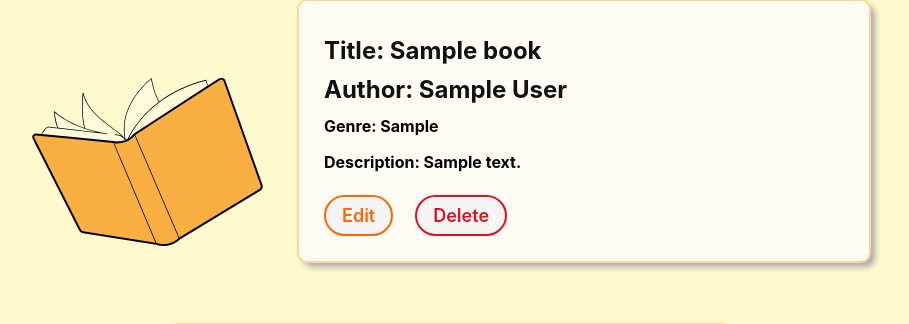
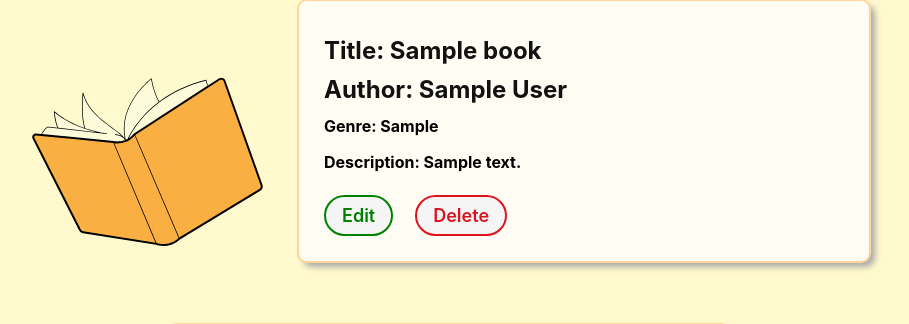
Before and after one commit to mcohenfuentes/django-crud-app-book-collector, a Django app: page /books/1/ in a window 1280 px wide. Shown: the part 108-432 px from the top of the page, without its empty margins (191-1100 px from the left). Run offline with Django 5.2, Linux system fonts and the light colour scheme; a user stored in the database is signed in; tables that the repository leaves empty hold one stand-in row (values such as "Sample post").

Commit message:
changed edit button color for wcag

```diff
--- a/main_app/static/css/base.css
+++ b/main_app/static/css/base.css
@@ -29,7 +29,7 @@
     --button-bg: rgb(245, 245, 245);
     --button-bg-hover: rgb(226, 226, 226);
     --submit: rgb(160, 8, 171);
-    --warn: rgb(255, 102, 0);
+    --warn: green;
     --danger: rgb(220, 20, 30);
     --secondary: green;
     --card-box-shadow: 5px 5px 6px -1px #aaa;
--- a/main_app/static/css/books/book-detail.css
+++ b/main_app/static/css/books/book-detail.css
@@ -191,3 +191,8 @@
   max-width: 200px;
   white-space: pre-wrap;
 }
+
+.btn-edit {
+  color: green;
+
+}
```
